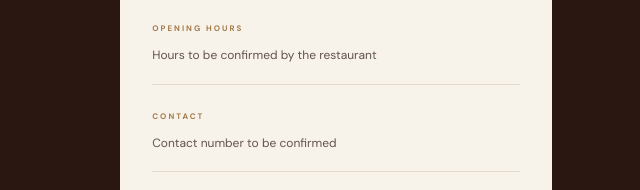
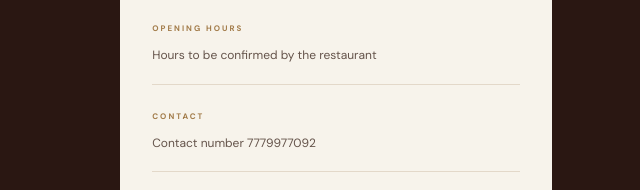
Before and after one commit to shivakingsize-design/rasoi-mahal-demo-website, a plain HTML site: page index.html in a window 1280 px wide. Shown: the part 3824-4014 px from the top of the page, 640-1280 px from the left. Drawn offline with nearby package versions, Linux system fonts and the light colour scheme.

Commit message:
Update index.html

```diff
--- a/index.html
+++ b/index.html
@@ -131,7 +131,7 @@
         <div class="visit-card">
           <div class="visit-item"><span>LOCATION</span><p>Near Gate No. 1, First Floor – Peepal Gaach, Masjid Road, Chittaranjan Station Road, Mihijam, Jharkhand 815354</p></div>
           <div class="visit-item"><span>OPENING HOURS</span><p>Hours to be confirmed by the restaurant</p></div>
-          <div class="visit-item"><span>CONTACT</span><p>Contact number to be confirmed</p></div>
+          <div class="visit-item"><span>CONTACT</span><p>Contact number 7779977092 </p></div>
           <a class="button button-gold full" target="_blank" rel="noopener" href="https://www.google.com/maps/search/?api=1&query=Rasoi+Mahal+Restaurant+Mihijam+Jharkhand">Get Directions <span>↗</span></a>
         </div>
       </div>
```
